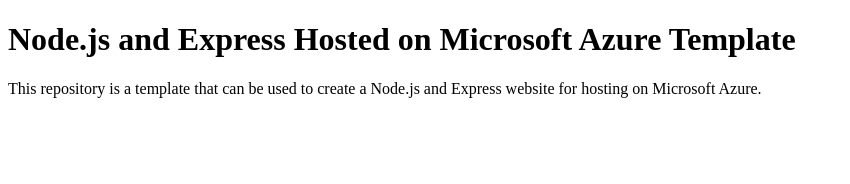
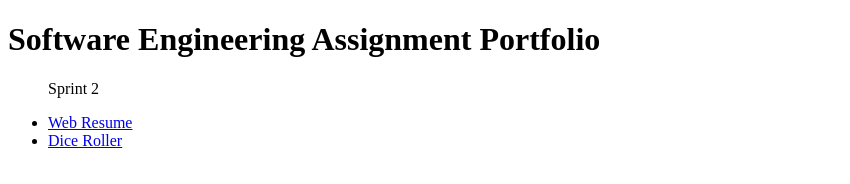
Before and after one commit to hana-hasan/Assignment-Portfolio, a website: page client/index.html in a window 1280 px wide. Shown: the whole page, without its empty margins (0-850 px from the left). Drawn offline with Linux system fonts and the light colour scheme.

Commit message:
added links from sprint 2 and updated README will need to add on css for future sprint

```diff
--- a/client/index.html
+++ b/client/index.html
@@ -1,11 +1,14 @@
 <!DOCTYPE html>
 <html>
 <head>
-	<title>Node.js on Azure Template</title>
+	<title>SE Assignment Template</title>
 </head>
 <body>
-	<h1>Node.js and Express Hosted on Microsoft Azure Template</h1>
-	<p>This repository is a template that can be used to create a Node.js and Express website for hosting on Microsoft
-	Azure.</p>
+	<h1>Software Engineering Assignment Portfolio</h1>
+	<ul>
+		<p>Sprint 2</p>
+		<li><a href="https://web-resume-eebaasdch8e5d9fz.canadacentral-01.azurewebsites.net/">Web Resume</a></li>
+		<li><a href="https://dice-roller-fyh2afc9g9ase7ff.canadacentral-01.azurewebsites.net/">Dice Roller</a></li>
+	</ul>
 </body>
 </html>
```
Also changed, not shown: README.md.
